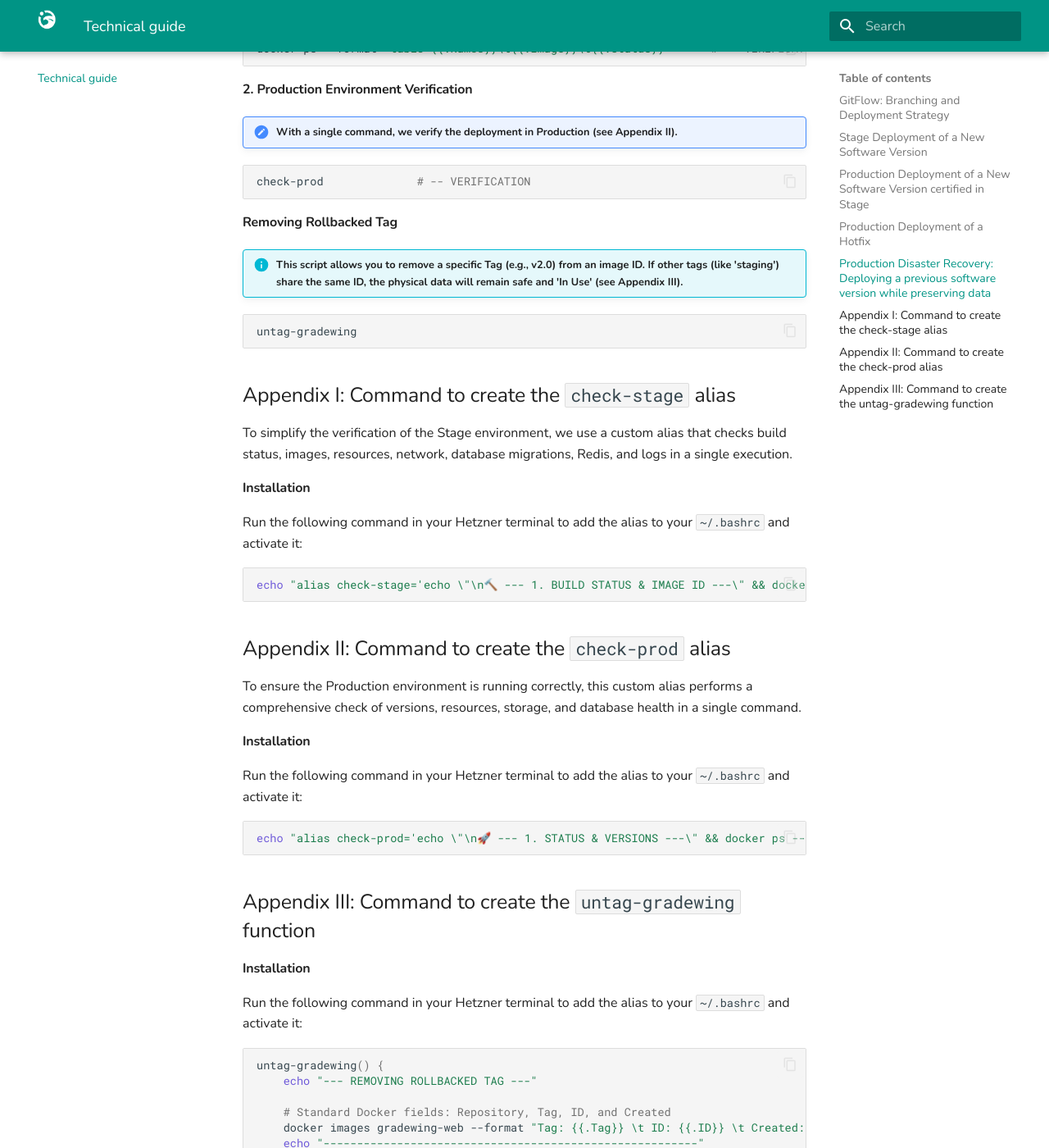
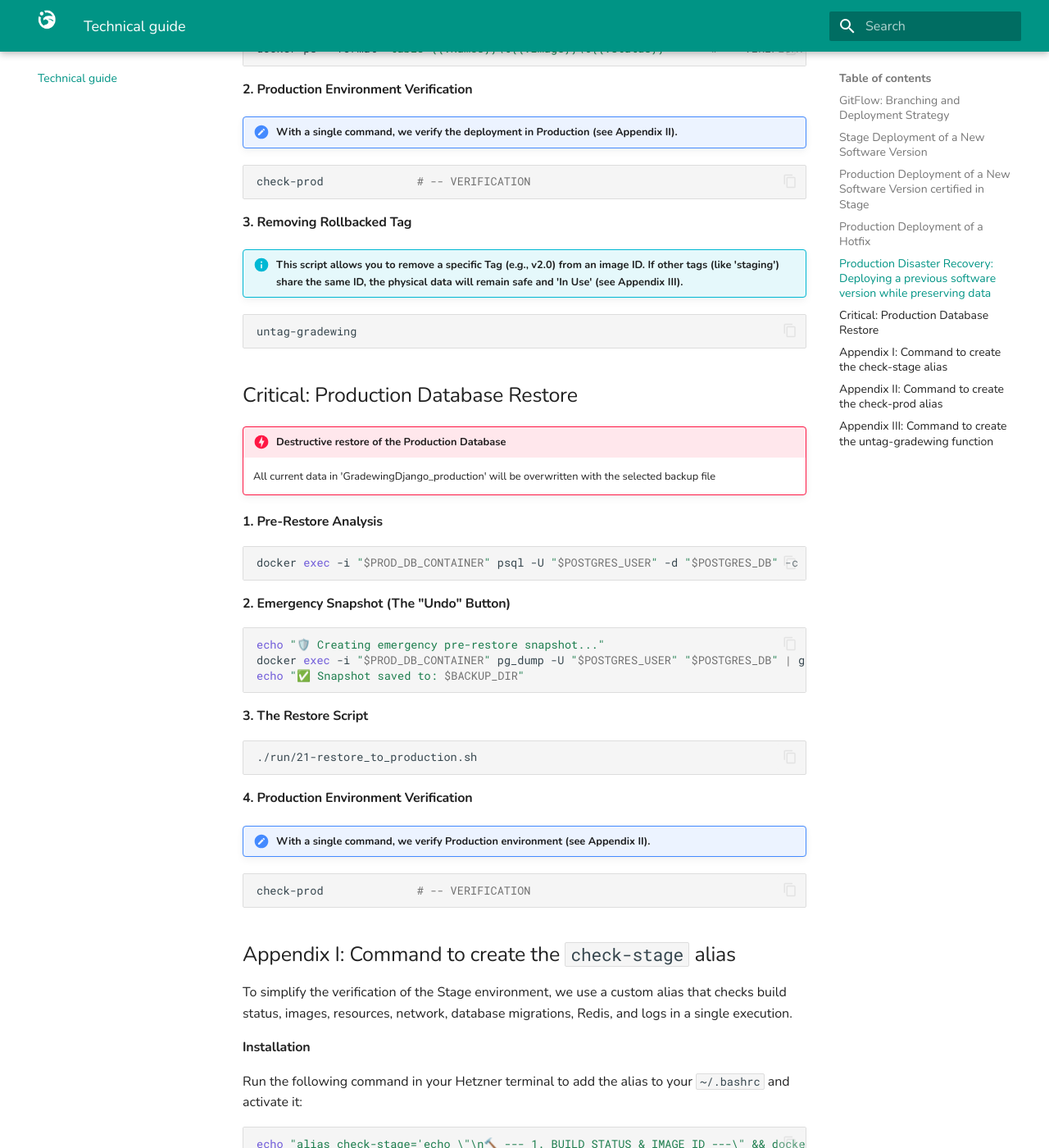
Before and after one commit to pablopenlop/gradewing_guide, an MkDocs documentation site: the page built from docs/other.md, in a window 1280 px wide and 1400 px high, scrolled down 9873 px. Shown: the whole window at 82% size. Built offline with MkDocs 1.6.1 and Material for MkDocs 9.7.7, drawn with Linux system fonts in a browser that asks for light colours.

Commit message:
Update other.md

````diff
--- a/docs/other.md
+++ b/docs/other.md
@@ -411,12 +411,44 @@ docker ps --format "table {{.Names}}\t{{.Image}}\t{{.Status}}"		# -- VERIFICATIO
 check-prod				# -- VERIFICATION
 ```
 
-#### Removing Rollbacked Tag
+#### 3. Removing Rollbacked Tag
 
 !!! info "This script allows you to remove a specific Tag (e.g., v2.0) from an image ID. If other tags (like 'staging') share the same ID, the physical data will remain safe and 'In Use' (see Appendix III)."
 
 ```bash
 untag-gradewing
+```
+
+## Critical: Production Database Restore
+!!! danger "Destructive restore of the Production Database"
+    All current data in 'GradewingDjango_production' will be overwritten with the selected backup file
+
+#### 1. Pre-Restore Analysis
+
+```bash
+docker exec -i "$PROD_DB_CONTAINER" psql -U "$POSTGRES_USER" -d "$POSTGRES_DB" -c "SELECT count(*) AS total_migrations FROM django_migrations;" || echo "⚠️ DB is already empty or unreachable."
+```
+
+#### 2. Emergency Snapshot (The "Undo" Button)
+
+```bash
+echo "🛡️ Creating emergency pre-restore snapshot..."
+docker exec -i "$PROD_DB_CONTAINER" pg_dump -U "$POSTGRES_USER" "$POSTGRES_DB" | gzip > "$BACKUP_DIR/emergency_pre_restore_$(date +%F_%H%M).sql.gz"
+echo "✅ Snapshot saved to: $BACKUP_DIR"
+```
+
+#### 3. The Restore Script
+
+```bash
+./run/21-restore_to_production.sh
+```
+
+#### 4. Production Environment Verification
+
+!!! note "With a single command, we verify Production environment (see Appendix II)."
+
+```bash
+check-prod              # -- VERIFICATION
 ```
 
 ## Appendix I: Command to create the `check-stage` alias
````
